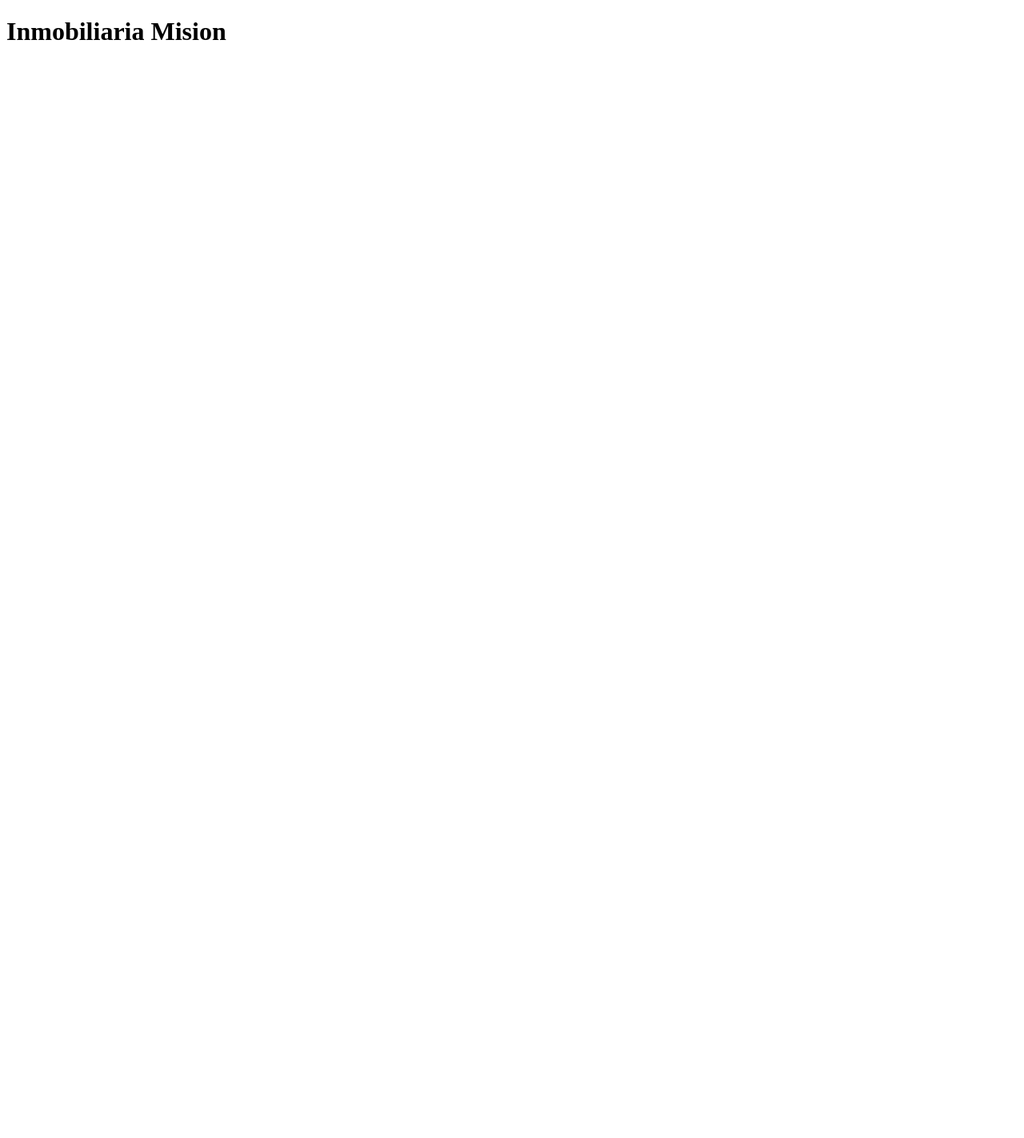
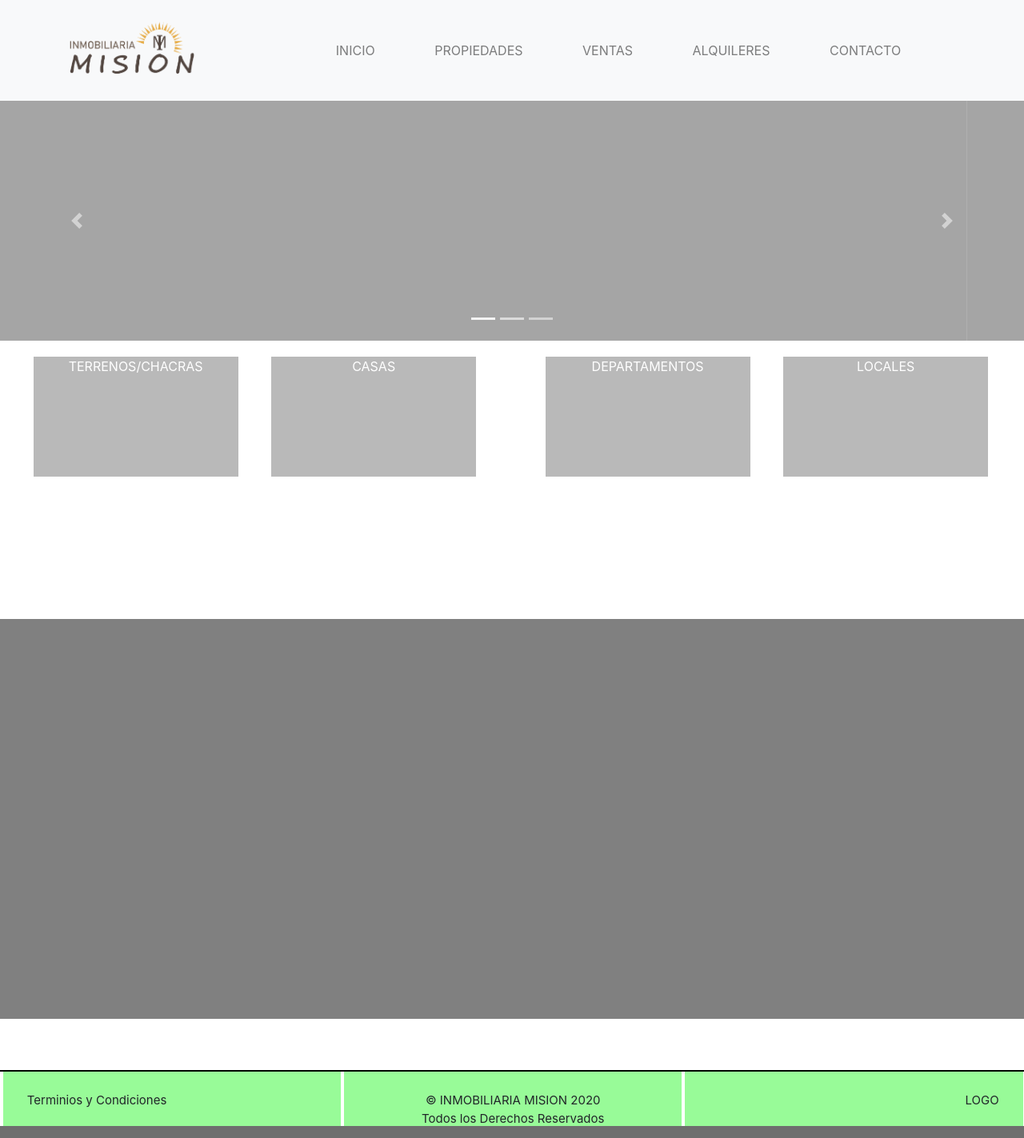
Before and after one commit to InmobiliariaMision/inmobiliariamision.github.io, a plain HTML site: page index.html in a window 1280 px wide. Shown: the whole page at 80% size. Before the commit the page ends 800 px from the top, so only its background shows below. Drawn offline with Linux system fonts and the light colour scheme.

Commit message:
new changes in some files

```diff
--- /dev/null
+++ b/Content/index.css
@@ -0,0 +1,217 @@
+/*========================================================*/
+/*======================= HEADER =========================*/
+/*========================================================*/
+/*======== NAVBAR =========*/
+#nav_logo {
+    height: 100px;
+    width: 200px;
+}
+.navbar-brand {
+    margin-left: 50px!important;
+}
+.navbar-nav {
+    width: 100%!important;
+    text-align: center!important;
+    display: block!important;
+}
+.nav-item {
+    display: inline-block!important;
+}
+.nav-link {
+    padding-left: 35px!important;
+    padding-right: 35px!important;
+}
+@media (min-width: 100px) and (max-width: 390px){
+    .navbar-brand {
+        margin-left: 0px!important;
+    }
+}
+@media (min-width: 992px) and (max-width: 1199px){
+    .nav-link {
+        padding-left: 25px!important;
+        padding-right: 25px!important;
+    }
+}
+/*=========================*/
+
+/*========================================================*/
+/*======================== MAIN ==========================*/
+/*========================================================*/
+a {
+    color: white;
+}
+.clor {
+    width: 100%;
+}
+#boxer_content {
+    width: 100%;
+}
+#boxer_content {
+    height: 220px;
+    position: relative;
+    top: 20px;
+    text-align: center;
+    margin-bottom: 10%;
+}
+.boxcont {
+    height: 100px;
+    width: 48%;
+    float: left;
+    background-color: rgb(177, 177, 177);
+    margin-left: 1%;
+}
+.boxes {
+    height: 110px;
+    width: 100%;
+    text-align: center;
+}
+@media (min-width: 100px) and (max-width: 390px){
+    .clor {
+        background-color: rgb(179, 179, 179);
+        height: 250px;
+    }
+}
+@media (min-width: 391px) and (max-width: 575px){
+    .clor {
+        height: 250px;
+        background-color: rgb(177, 177, 177);
+    }
+}
+@media (min-width: 576px) and (max-width: 767px){
+    .clor {
+        height: 290px;
+        background-color: rgb(189, 189, 189);
+    }
+}
+@media (min-width: 768px) and (max-width: 991px){
+    .clor {
+        height: 290px;
+        background-color: rgb(175, 175, 175);
+    }
+}
+@media (min-width: 992px) and (max-width: 1199px){
+    .clor {
+        height: 290px;
+        background-color: rgb(175, 175, 175);
+    }
+    .boxcont {
+        height: 150px;
+        width: 40%;
+        float: left;
+        background-color: rgb(199, 199, 199);
+        margin-left: 6.5%;
+    }
+    .boxes {
+        height: 150px;
+        width: 50%;
+        float: left;
+    }
+}
+@media (min-width: 1200px) and (max-width: 1599px){
+    .clor {
+        height: 300px;
+        background-color: rgb(165, 165, 165);
+    }
+    .boxcont {
+        height: 150px;
+        width: 40%;
+        float: left;
+        background-color: rgb(185, 185, 185);
+        margin-left: 6.5%;
+    }
+    .boxes {
+        height: 150px;
+        width: 50%;
+        float: left;
+    }
+}
+@media (min-width: 1600px) and (max-width: 1999px){
+    .clor {
+        height: 450px;
+        background-color: rgb(194, 194, 194);
+    }
+    #boxer_content {
+        position: relative;
+        top: 50px;
+    }
+    .boxcont {
+        height: 200px;
+        width: 45%;
+        float: left;
+        background-color: rgb(153, 153, 153);
+        margin-left: 3.5%;
+    }
+    .boxes {
+        height: 200px;
+        width: 50%;
+        float: left;
+    }
+}
+#Foot_Content {
+    height: 500px;
+    width: 100%;
+    background-color: gray;
+    margin-bottom: 5%;
+}
+/*=========================*/
+
+/*========================================================*/
+/*======================= FOOTER =========================*/
+/*========================================================*/
+#FootMenu {
+    border-top: 2px black solid;
+    position: relative;
+    bottom: 0%;
+    height: 70px;
+    width: 100%;
+}
+.foot_link {
+    width: 33%;
+    height: 70px;
+    float: left;
+    margin-left: 0.3%;
+    padding-top: 25px;
+    font-size: 15px;
+    background-color: palegreen;
+}
+#foot_1 {
+    text-align: left;
+    padding-left: 30px;
+}
+#foot_2 {
+    text-align: center;
+}
+#foot_3 {
+    text-align: right;
+    padding-right: 30px;
+}
+#FootLine {
+    position: relative;
+    bottom: 0%;
+    width: 100%;
+    height: 15px;
+    background-color: rgb(110, 110, 110);
+}
+
+@media (min-width: 100px) and (max-width: 390px){
+    #foot_1, #foot_3 {
+        display: none;
+    }
+    #foot_2 {
+        width: 100%;
+        padding-top: 15px;
+        font-size: 13px;
+        font-weight: bold;
+    }
+}
+@media (min-width: 391px) and (max-width: 575px){
+    #foot_1, #foot_3 {
+        display: none;
+    }
+    #foot_2 {
+        width: 100%;
+        padding-top: 15px;
+        font-size: 13px;
+        font-weight: bold;
+    }
+}
--- a/index.html
+++ b/index.html
@@ -2,9 +2,118 @@
 <html>
 <head>
     <meta charset="utf-8" />
+    <meta name="viewport" content="width=device-width, initial-scale=1, maximum-scale=1, user-scalable=no">
     <title>Inmobiliaria Mision</title>
+    <link rel="stylesheet" href="./Content/bootstrap.min.css">
+    <link rel="stylesheet" href="./Content/index.css">
+
 </head>
 <body>
-    <h1>Inmobiliaria Mision</h1>
+    <header>
+        <nav class="navbar navbar-expand-lg navbar-light bg-light">
+
+            <a class="navbar-brand" href="#">
+                <img id="nav_logo" src="./res/logo/Inmobiliaria_mision_BIG.png" alt="Inmobiliaria Mision">
+            </a>
+
+            <button class="navbar-toggler" type="button" data-toggle="collapse" data-target="#navbar-menu" aria-controls="navbar-menu" aria-expanded="false" aria-label="Toggle navigation">
+              <span class="navbar-toggler-icon"></span>
+            </button>
+
+            <div class="collapse navbar-collapse" id="navbar-menu">
+              <ul class="navbar-nav mr-auto">
+
+                <li class="nav-item">
+                    <a class="nav-link" href="#">INICIO</a>
+                </li>
+
+                <li class="nav-item">
+                    <a class="nav-link" href="#">PROPIEDADES</a>
+                </li>
+
+                <li class="nav-item">
+                    <a class="nav-link" href="#">VENTAS</a>
+                </li>
+
+                <li class="nav-item">
+                    <a class="nav-link" href="#">ALQUILERES</a>
+                </li>
+
+                <li class="nav-item">
+                    <a class="nav-link" href="#">CONTACTO</a>
+                </li>
+              </ul>
+
+            </div>
+          </nav>
+    </header>
+    <main>
+        <div id="carouselExampleIndicators" class="carousel slide" data-ride="carousel">
+            <ol class="carousel-indicators">
+              <li data-target="#carouselExampleIndicators" data-slide-to="0" class="active"></li>
+              <li data-target="#carouselExampleIndicators" data-slide-to="1"></li>
+              <li data-target="#carouselExampleIndicators" data-slide-to="2"></li>
+            </ol>
+            <div class="carousel-inner">
+              <div class="carousel-item active">
+                <div class="clor">
+
+                </div>
+              </div>
+              <div class="carousel-item">
+                <div class="clor">
+
+                </div>
+              </div>
+              <div class="carousel-item">
+                <div class="clor">
+
+                </div>
+              </div>
+            </div>
+            <a class="carousel-control-prev" href="#carouselExampleIndicators" role="button" data-slide="prev">
+              <span class="carousel-control-prev-icon" aria-hidden="true"></span>
+              <span class="sr-only">Previous</span>
+            </a>
+            <a class="carousel-control-next" href="#carouselExampleIndicators" role="button" data-slide="next">
+              <span class="carousel-control-next-icon" aria-hidden="true"></span>
+              <span class="sr-only">Next</span>
+            </a>
+        </div>
+
+        <div id="boxer_content">
+            <div class="boxes">
+                <div class="boxcont" id="box1">
+                    <a href="#">TERRENOS/CHACRAS</a>
+                </div>
+                <div class="boxcont" id="box2">
+                    <a href="#">CASAS</a>
+                </div>
+            </div>
+            <div class="boxes">
+                <div class="boxcont" id="box3">
+                    <a href="#">DEPARTAMENTOS</a>
+                </div>
+                <div class="boxcont" id="box4">
+                    <a href="#">LOCALES</a>
+                </div>
+            </div>
+        </div>
+        <div id="Foot_Content">
+
+        </div>
+    </main>
+    <footer>
+        <div id="FootMenu">
+            <div class="foot_link" id="foot_1">Terminios y Condiciones</div>
+            <div class="foot_link" id="foot_2"><span>© INMOBILIARIA MISION 2020</span><br><span>Todos los Derechos Reservados</span></div>
+            <div class="foot_link" id="foot_3">LOGO</div>
+        </div>
+        <div id="FootLine"></div>
+    </footer>
+    <script src="./Scripts/jquery-3.5.1.min.js"></script>
+    <script src="./Scripts/bootstrap.min.js"></script>
+
 </body>
+
 </html>
```
Also changed, not shown: res/logo/Inmobiliaria_mision_BIG (InWhite).png (added), res/logo/Inmobiliaria_mision_BIG.png (added), res/logo/Inmobiliaria_mision_SMALL.png (added), 1 other file.
